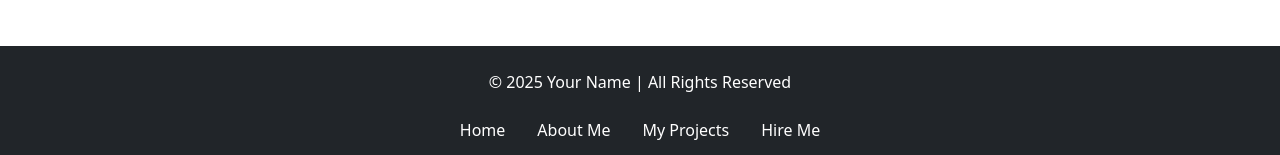
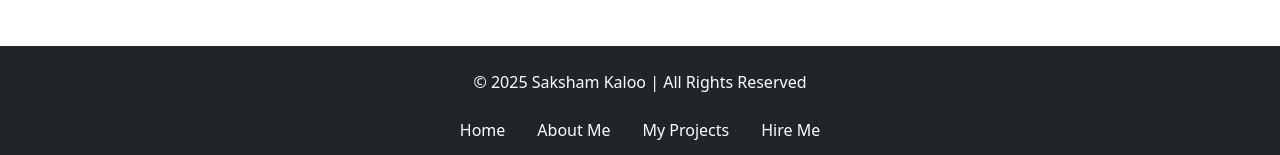
Before and after one commit to sakshamkaloo/myportfolio, a React (Create React App) app: page / in a window 1280 px wide. Shown: the part 2862-3017 px from the top of the page. Built offline with nearby package versions, Linux system fonts and the light colour scheme.

Commit message:
Update App.js
update dev name in footer

```diff
--- a/src/App.js
+++ b/src/App.js
@@ -311,7 +311,7 @@
   const FooterComponent = () => (
     <footer className="bg-dark text-white text-center mt-5 pt-4 pb-2">
       <Container>
-        <p>&copy; 2025 Your Name | All Rights Reserved</p>
+        <p>&copy; 2025 Saksham Kaloo | All Rights Reserved</p>
         <nav>
           <Nav className="justify-content-center">
             {['home', 'about', 'projects', 'hireme'].map((key) => (
```
